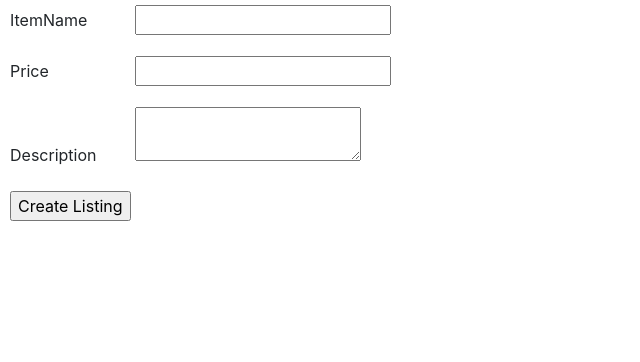
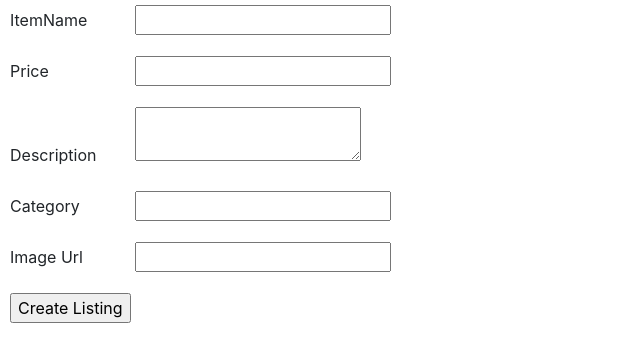
Before and after one commit to k2dums/commerce, a Django app: page /create_listing in a window 1280 px wide. Shown: the part 180-542 px from the top of the page, without its empty margins (0-640 px from the left). Run offline with Django 3.2, Linux system fonts and the light colour scheme; the visitor is signed in with stand-in values (Sample User, id 1); some libraries are stand-ins or nearby versions.

Commit message:
added category,url for picure and price type to number

```diff
--- a/auctions/templates/auctions/create_listing.html
+++ b/auctions/templates/auctions/create_listing.html
@@ -11,12 +11,22 @@
         </div>
         <div class="form-group">
             <label for="price" class="label_listing">Price</label>
-            <input type="text" name="price" id="price">
+            <input type="number" name="price" id="price">
         </div>
         <div class="form-group">
             <label for="description" class="label_listing">Description</label>
             <textarea name="description" id="description"></textarea>
         </div>
+        <div class="form-group">
+            <label for="category" class="label_listing">Category</label>
+            <input type="text" placeholder="">
+
+        </div>
+        <div class="form-group">
+            <label for="img_url" class="label_listing">Image Url</label>
+            <input type="text" name="img_url" id="img_url">
+        </div>
+        <input name="user" type="hidden" value="{{ user }}"></input>
     <input type="submit" value="Create Listing">
 </form>
 {% endblock %}
```
